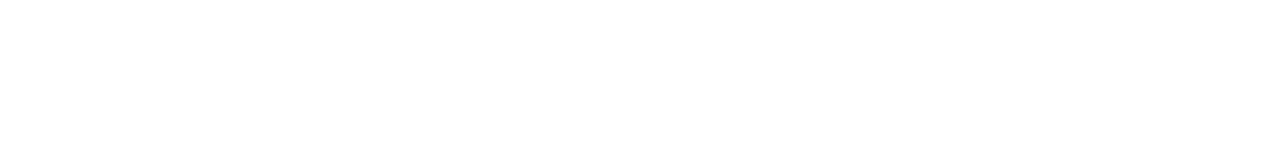
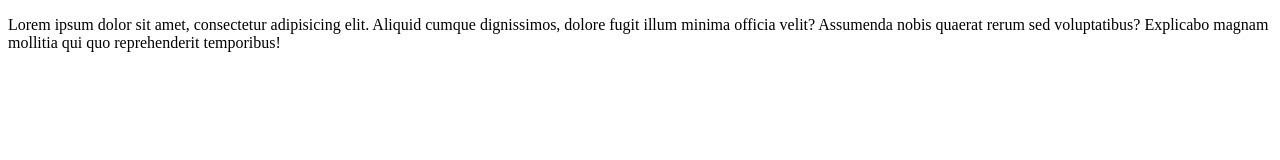
Before and after one commit to TomSky777/HTML_nerds, a plain HTML site: page index.html in a window 1280 px wide. Drawn offline with Linux system fonts and the light colour scheme.

Commit message:
Внес изменение через WS

```diff
--- a/index.html
+++ b/index.html
@@ -9,7 +9,9 @@
 </head>
 
 <body>
-
+<p>Lorem ipsum dolor sit amet, consectetur adipisicing elit. Aliquid cumque dignissimos, dolore fugit illum minima
+    officia velit? Assumenda nobis quaerat rerum sed voluptatibus? Explicabo magnam mollitia qui quo reprehenderit
+    temporibus!</p>
 </body>
 
 </html>
```
